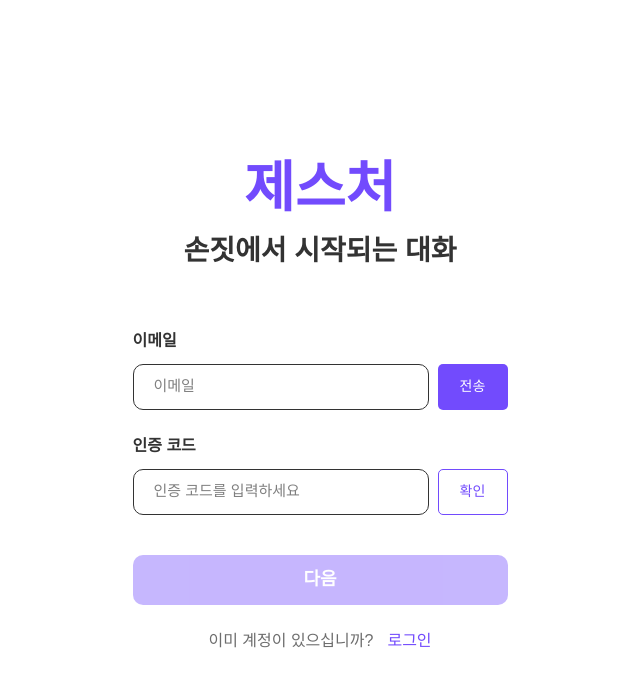
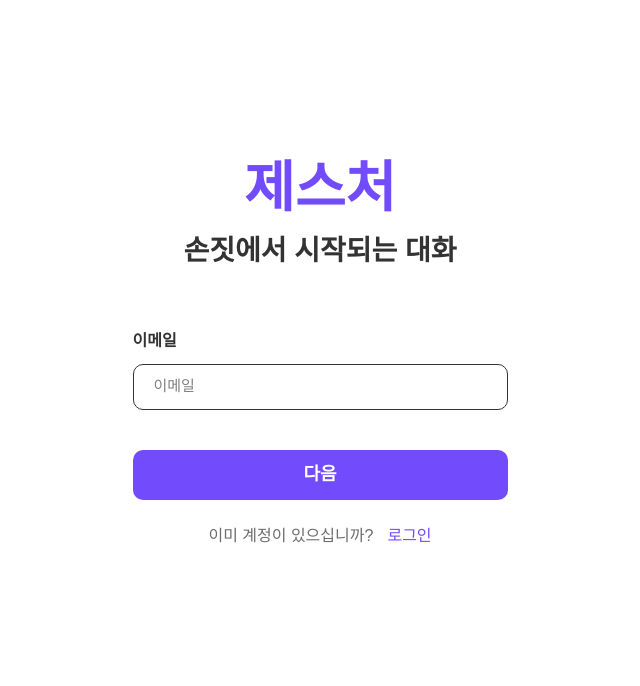
Before and after one commit to 3-1-ChoiInSawMan/gesture_client, a Next.js app: page /auth/signup in a window 1280 px wide. Shown: the top 686 px of the page, without its empty margins (320-960 px from the left). Built offline with nearby package versions, Linux system fonts and the light colour scheme; no server answers.

Commit message:
feat: 회원가입 이메일 인증 제거, 백엔드 DTO 맞게 register 수정

```diff
--- a/src/api/authApi.ts
+++ b/src/api/authApi.ts
@@ -12,10 +12,11 @@ export interface TokenResponse {
 }
 
 export interface RegisterRequest {
+  id: string;
+  email: string;
   password: string;
-  passwordConfirm: string;
-  userId: string;
   nickname: string;
+  profile_image_uuid?: string | null;
 }
 
 export const authApi = {
--- a/src/app/auth/signup/page.tsx
+++ b/src/app/auth/signup/page.tsx
@@ -7,7 +7,6 @@ import Step3Profile from "@/components/signup/Step3Profile";
 
 export type SignupFormData = {
   email: string;
-  code: string;
   password: string;
   passwordConfirm: string;
   id: string;
@@ -22,7 +21,6 @@ export default function SignUp() {
   const [step, setStep] = useState<Step>(1);
   const [formData, setFormData] = useState<SignupFormData>({
     email: "",
-    code: "",
     password: "",
     passwordConfirm: "",
     id: "",
--- a/src/components/signup/Step1Email.tsx
+++ b/src/components/signup/Step1Email.tsx
@@ -2,10 +2,8 @@
 
 import * as C from "@/components";
 import Link from "next/link";
-import { useState, useEffect, useRef } from "react";
-import { toast } from "react-toastify";
+import { useState } from "react";
 import { SignupFormData } from "@/app/auth/signup/page";
-import { authApi } from "@/api/authApi";
 
 interface Props {
   formData: SignupFormData;
@@ -15,44 +13,10 @@ interface Props {
 
 type Errors = {
   email?: string;
-  code?: string;
 };
-
-const EXPIRY_SECONDS = 300;
 
 export default function Step1Email({ formData, updateFormData, onNext }: Props) {
   const [errors, setErrors] = useState<Errors>({});
-  const [isVerified, setIsVerified] = useState(false);
-  const [timeLeft, setTimeLeft] = useState(0);
-  const [sending, setSending] = useState(false);
-  const [verifying, setVerifying] = useState(false);
-  const timerRef = useRef<ReturnType<typeof setInterval> | null>(null);
-
-  useEffect(() => {
-    return () => {
-      if (timerRef.current) clearInterval(timerRef.current);
-    };
-  }, []);
-
-  const formatTime = (seconds: number) => {
-    const m = Math.floor(seconds / 60).toString().padStart(2, "0");
-    const s = (seconds % 60).toString().padStart(2, "0");
-    return `${m} : ${s}`;
-  };
-
-  const startTimer = () => {
-    if (timerRef.current) clearInterval(timerRef.current);
-    setTimeLeft(EXPIRY_SECONDS);
-    timerRef.current = setInterval(() => {
-      setTimeLeft((prev) => {
-        if (prev <= 1) {
-          clearInterval(timerRef.current!);
-          return 0;
-        }
-        return prev - 1;
-      });
-    }, 1000);
-  };
 
   const isValidEmail = (email: string) =>
     /^[^\s@]+@[^\s@]+\.[^\s@]+$/.test(email);
@@ -61,60 +25,17 @@ export default function Step1Email({ formData, updateFormData, onNext }: Props)
     const { name, value } = e.target;
     updateFormData({ [name]: value });
     setErrors((prev) => ({ ...prev, [name]: undefined }));
-    if (name === "code") setIsVerified(false);
   };
 
-  const handleSendCode = async () => {
+  const handleNext = () => {
     if (!formData.email) {
-      setErrors((prev) => ({ ...prev, email: "이메일을 입력해주세요." }));
+      setErrors({ email: "이메일을 입력해주세요." });
       return;
     }
     if (!isValidEmail(formData.email)) {
-      setErrors((prev) => ({ ...prev, email: "알맞은 이메일을 입력해주세요." }));
+      setErrors({ email: "올바른 이메일 형식을 입력해주세요." });
       return;
     }
-    setSending(true);
-    try {
-      await authApi.emailSend(formData.email);
-      setErrors((prev) => ({ ...prev, email: undefined }));
-      setIsVerified(false);
-      startTimer();
-      toast.success("인증 코드가 전송되었습니다.");
-    } catch (err: unknown) {
-      const message =
-        (err as { response?: { data?: { message?: string } } })?.response?.data
-          ?.message ?? "인증 코드 전송에 실패했습니다.";
-      toast.error(message);
-    } finally {
-      setSending(false);
-    }
-  };
-
-  const handleVerifyCode = async () => {
-    if (!formData.code) {
-      setErrors((prev) => ({ ...prev, code: "인증 코드를 입력해주세요." }));
-      return;
-    }
-    setVerifying(true);
-    try {
-      await authApi.emailVerification(formData.code);
-      if (timerRef.current) clearInterval(timerRef.current);
-      setTimeLeft(0);
-      setErrors((prev) => ({ ...prev, code: undefined }));
-      setIsVerified(true);
-      toast.success("인증이 완료되었습니다.");
-    } catch (err: unknown) {
-      const message =
-        (err as { response?: { data?: { message?: string } } })?.response?.data
-          ?.message ?? "인증 코드가 올바르지 않습니다.";
-      toast.error(message);
-    } finally {
-      setVerifying(false);
-    }
-  };
-
-  const handleNext = () => {
-    if (!isVerified) return;
     onNext();
   };
 
@@ -127,31 +48,13 @@ export default function Step1Email({ formData, updateFormData, onNext }: Props)
         onChange={handleChange}
         name="email"
         type="email"
-        rightButton="send"
-        rightButtonLabel={sending ? "전송 중..." : "전송"}
-        onRightButtonClick={handleSendCode}
         errorMessage={errors.email}
-      />
-      <C.Input
-        label="인증 코드"
-        value={formData.code}
-        placeholder="인증 코드를 입력하세요"
-        onChange={handleChange}
-        name="code"
-        type="text"
-        maxLength={6}
-        rightButton="verify"
-        rightButtonLabel={verifying ? "확인 중..." : undefined}
-        timerLabel={timeLeft > 0 ? formatTime(timeLeft) : undefined}
-        onRightButtonClick={handleVerifyCode}
-        errorMessage={errors.code}
       />
       <div className="w-93.75 h-12.5 mt-4">
         <button
           type="button"
           onClick={handleNext}
-          disabled={!isVerified}
-          className="w-full h-full flex justify-center items-center bg-[#724BFD] rounded-[10px] text-[18px] font-semibold text-white disabled:opacity-40 disabled:cursor-not-allowed"
+          className="w-full h-full flex justify-center items-center bg-[#724BFD] rounded-[10px] text-[18px] font-semibold text-white"
         >
           다음
         </button>
--- a/src/components/signup/Step3Profile.tsx
+++ b/src/components/signup/Step3Profile.tsx
@@ -7,6 +7,7 @@ import { useRouter } from "next/navigation";
 import { toast } from "react-toastify";
 import { SignupFormData } from "@/app/auth/signup/page";
 import { authApi } from "@/api/authApi";
+import { mediaApi } from "@/api/mediaApi";
 import ProfileImageUploader from "@/components/common/ProfileImageUploader";
 
 interface Props {
@@ -47,11 +48,21 @@ export default function Step3Profile({ formData, updateFormData, onPrev }: Props
 
     setLoading(true);
     try {
+      let profile_image_uuid: string | null = null;
+      if (formData.profileImage) {
+        try {
+          profile_image_uuid = await mediaApi.upload(formData.profileImage);
+        } catch {
+          // 이미지 업로드 실패해도 회원가입 진행
+        }
+      }
+
       await authApi.register({
+        id: formData.id,
+        email: formData.email,
         password: formData.password,
-        passwordConfirm: formData.passwordConfirm,
-        userId: formData.id,
         nickname: formData.nickname,
+        profile_image_uuid,
       });
       toast.success("회원가입이 완료되었습니다.");
       router.push("/auth/login");
```
